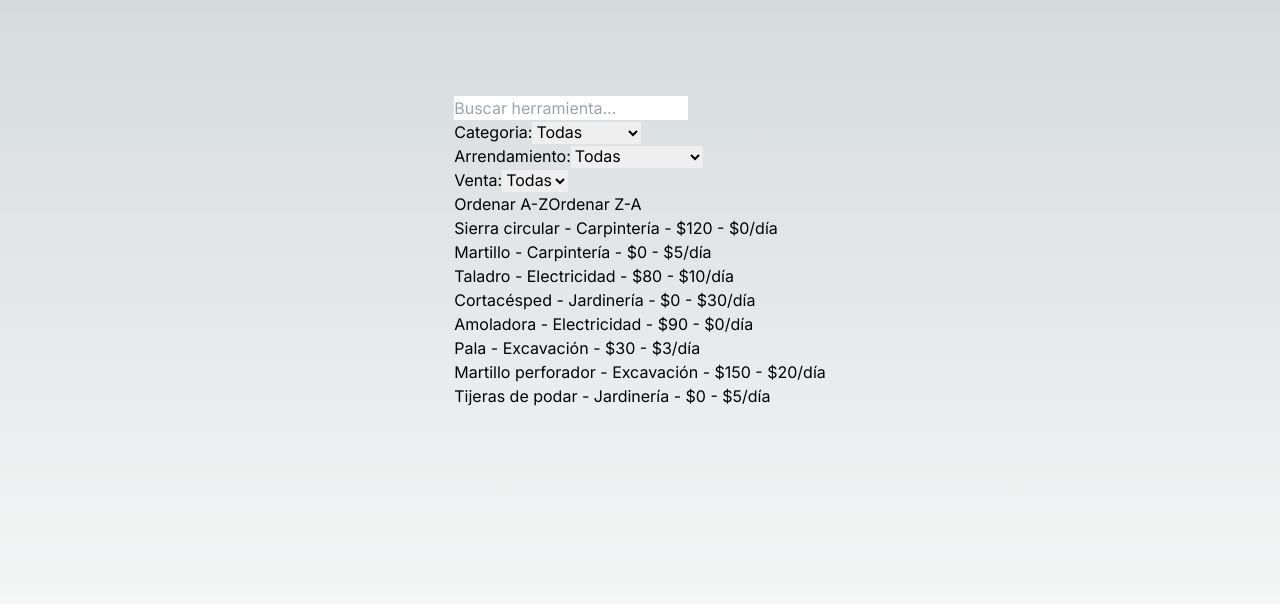
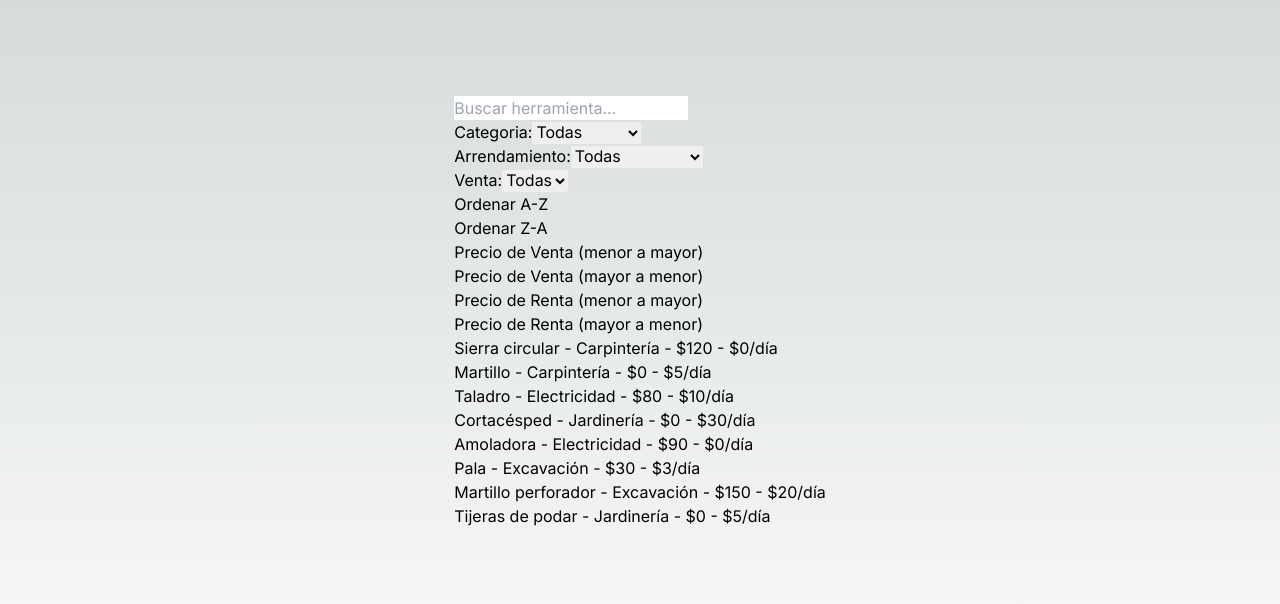
Before and after one commit to Jefersonsteven/tools-match, a Next.js app: page / in a window 1280 px wide. Shown: the top 604 px of the page. Built offline with nearby package versions, Linux system fonts and the light colour scheme.

Commit message:
fixedpricesort

```diff
--- a/src/components/FilterBar.jsx
+++ b/src/components/FilterBar.jsx
@@ -37,8 +37,14 @@ export default function FilterBar() {
       return a.name.localeCompare(b.name);
     } else if (sortBy === 'nameDesc') {
       return b.name.localeCompare(a.name);
-      } else if (sortBy === 'price') {
+    } else if (sortBy === 'priceAsc') {
       return a.price.venta - b.price.venta;
+    } else if (sortBy === 'priceDesc') {
+      return b.price.venta - a.price.venta;
+    } else if (sortBy === 'priceAlqAsc') {
+      return a.price.alquiler - b.price.alquiler;
+    } else if (sortBy === 'priceAlqDesc') {
+      return b.price.alquiler - a.price.alquiler;
     } else {
       return b.rating - a.rating;
     }
@@ -55,9 +61,12 @@ export default function FilterBar() {
       />
       <RentFilter rent={rent} onRentChange={setRent} />
       <SaleFilter sale={sale} onSaleChange={setSale} />
-      <button onClick={() => setSortBy('nameAsc')}>Ordenar A-Z</button>
-      <button onClick={() => setSortBy('nameDesc')}>Ordenar Z-A</button>
-      {/* <PriceSorter sortBy={sortBy} onSortByChange={setSortBy} /> */}
+      <div><button onClick={() => setSortBy('nameAsc')}>Ordenar A-Z</button></div>
+      <div><button onClick={() => setSortBy('nameDesc')}>Ordenar Z-A</button></div>
+      <div><button onClick={() => setSortBy('priceAsc')}>Precio de Venta (menor a mayor)</button></div>
+      <div><button onClick={() => setSortBy('priceDesc')}>Precio de Venta (mayor a menor)</button></div>
+      <div><button onClick={() => setSortBy('priceAlqAsc')}>Precio de Renta (menor a mayor)</button></div>
+      <div><button onClick={() => setSortBy('priceAlqDesc')}>Precio de Renta (mayor a menor)</button></div>
             <ul>
         {filteredTools.map((tool) => (
           <li key={tool.name}>
```
Lines whose indentation alone changed are shown as unchanged.
